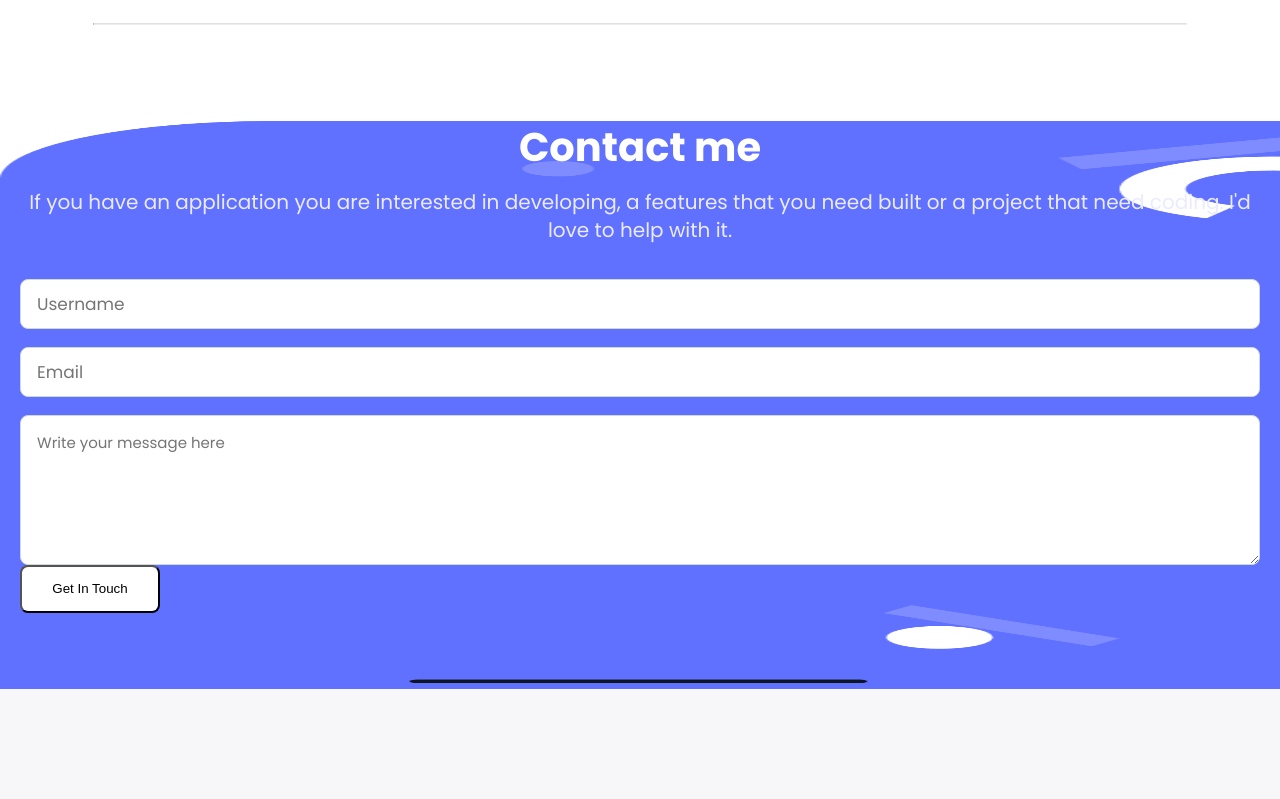
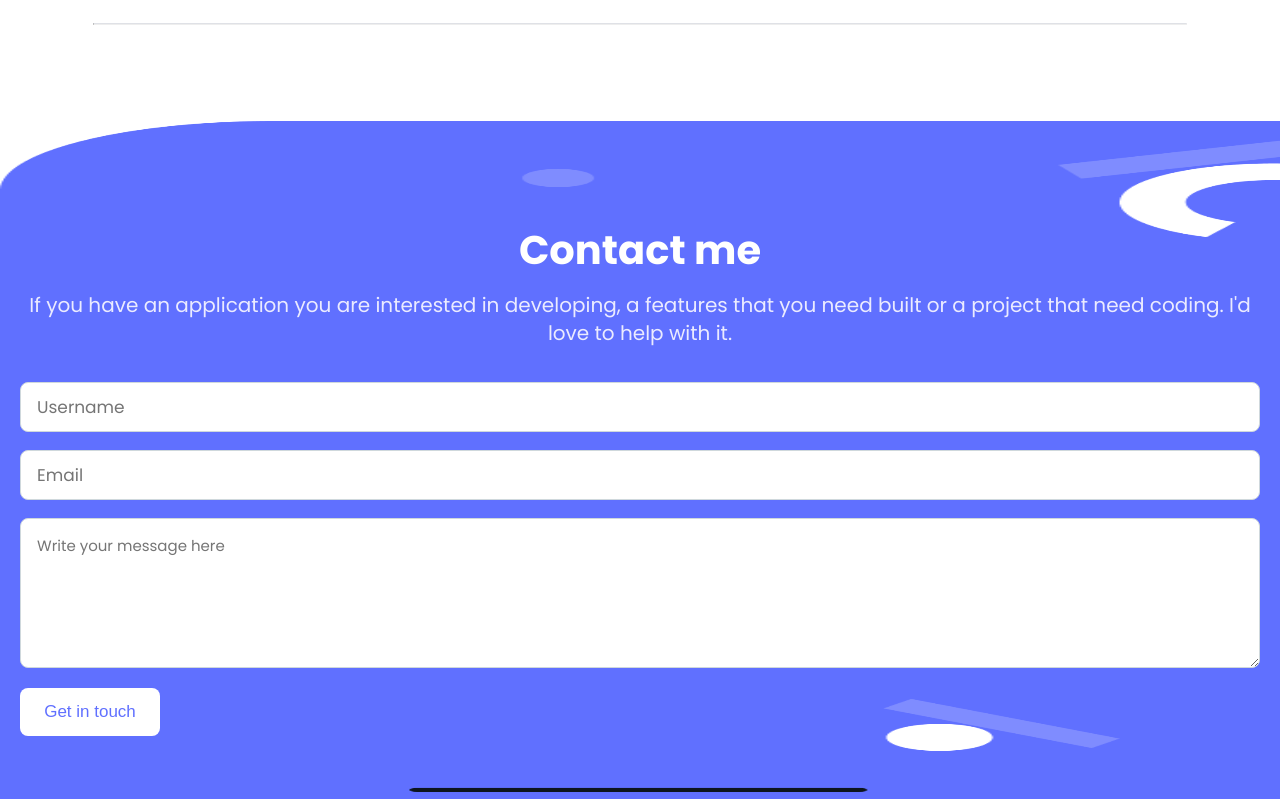
Before and after one commit to Megagig/My-Portfolio, a website: page index.html in a window 1280 px wide. Shown: the part 3862-4661 px from the top of the page. Before the commit the page ends 4551 px from the top, so only its background shows below. Drawn offline with Linux system fonts and the light colour scheme.

Commit message:
Update reviwer's recommendation

```diff
--- a/Styles.css
+++ b/Styles.css
@@ -484,7 +484,7 @@ hr.new1 {
   background-size: 100% 100%;
   background-position: inherit;
   justify-content: center;
-  padding-bottom: 2%;
+  padding-bottom: 1%;
 }
 
 .call-now h2 {
@@ -509,6 +509,10 @@ hr.new1 {
   color: #ebebff;
   margin: 15px;
   padding: 10;
+}
+
+.contact-holder {
+  margin-top: 103px;
 }
 
 .contact-form {
@@ -557,13 +561,18 @@ hr.new1 {
   border-radius: 8px;
   background: #fff;
   margin-bottom: 30px;
+  margin-top: 20px;
+  padding: 12px 16px 12px 16px;
+  color: #6070ff;
+  font-size: 17px;
+  border: none;
 }
 
 button:hover {
   border: none;
-  color: #fff;
-  background: #29323c;
+  background: #6070ff;
   box-shadow: 0 8px 16px rgba(64, 83, 252, 0.24);
+  text-decoration: underline;
 }
 
 button:active {
--- a/index.html
+++ b/index.html
@@ -284,7 +284,7 @@
               ></textarea>
             </div>
             <button type="submit" value="Get In Touch" class="submit-button">
-              Get In Touch
+              Get in touch
             </button>
           </form>
         </div>
```
